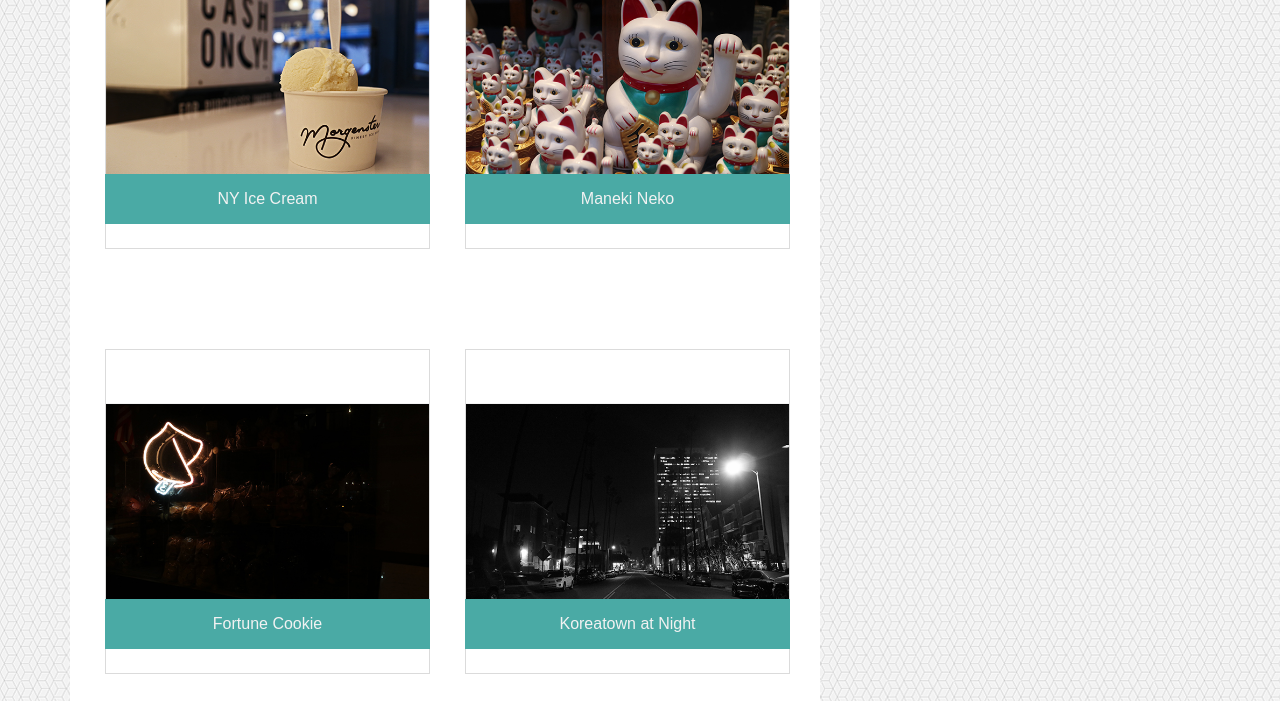
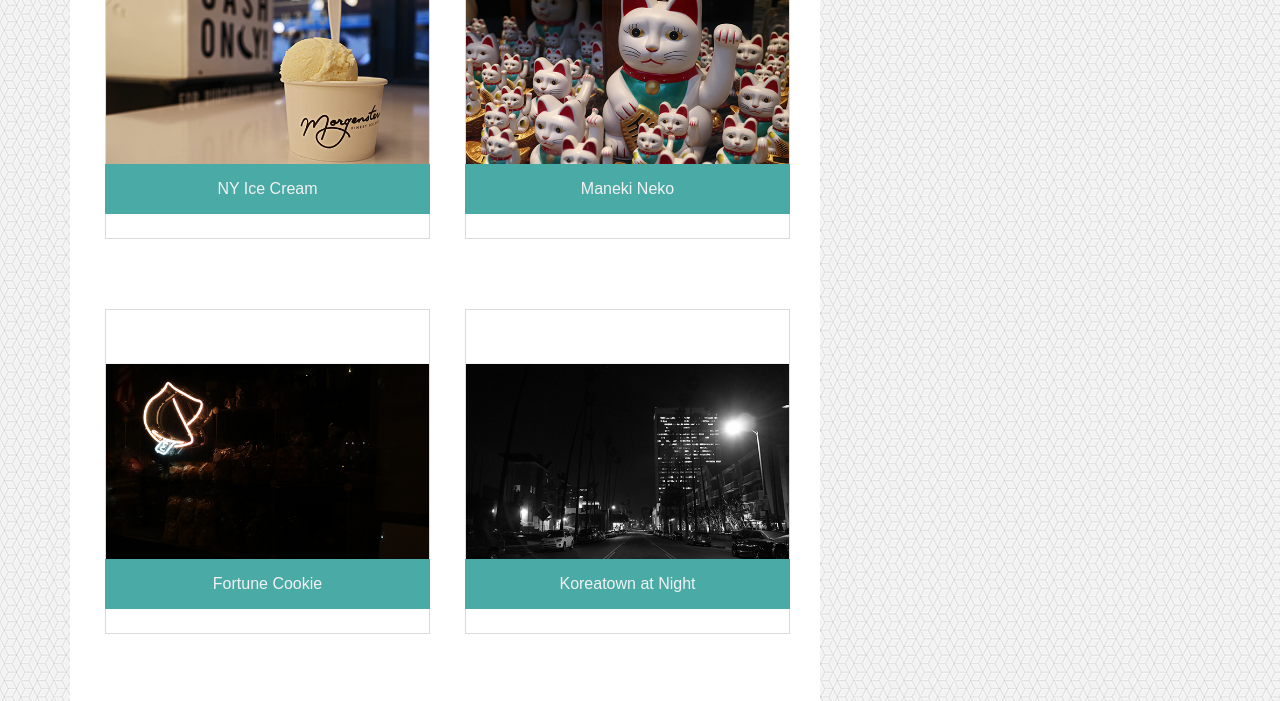
Before and after one commit to andyhyon/Bootstrap-Portfolio, a plain HTML site: page portfolio.html in a window 1280 px wide. Shown: the part 336-1037 px from the top of the page. Drawn offline with nearby package versions, Linux system fonts and the light colour scheme.

Commit message:
Remove top and bottom padding from images

```diff
--- a/assets/css/style.css
+++ b/assets/css/style.css
@@ -173,7 +173,7 @@ h3.connect-header {
 
 .portfolio-img {
   /* Positioning */
-  width: 325px;
+  height: 325px;
 
   /* Border */
   border: solid 1px #dbdbdb;
@@ -204,7 +204,9 @@ h3.connect-header {
 
 .portfolio-img-container {
   /* position: relative; */
-  padding: 20px;
+  margin-top: 10px;
+  padding-left: 20px;
+  padding-right: 20px;
 
 }
 
```
